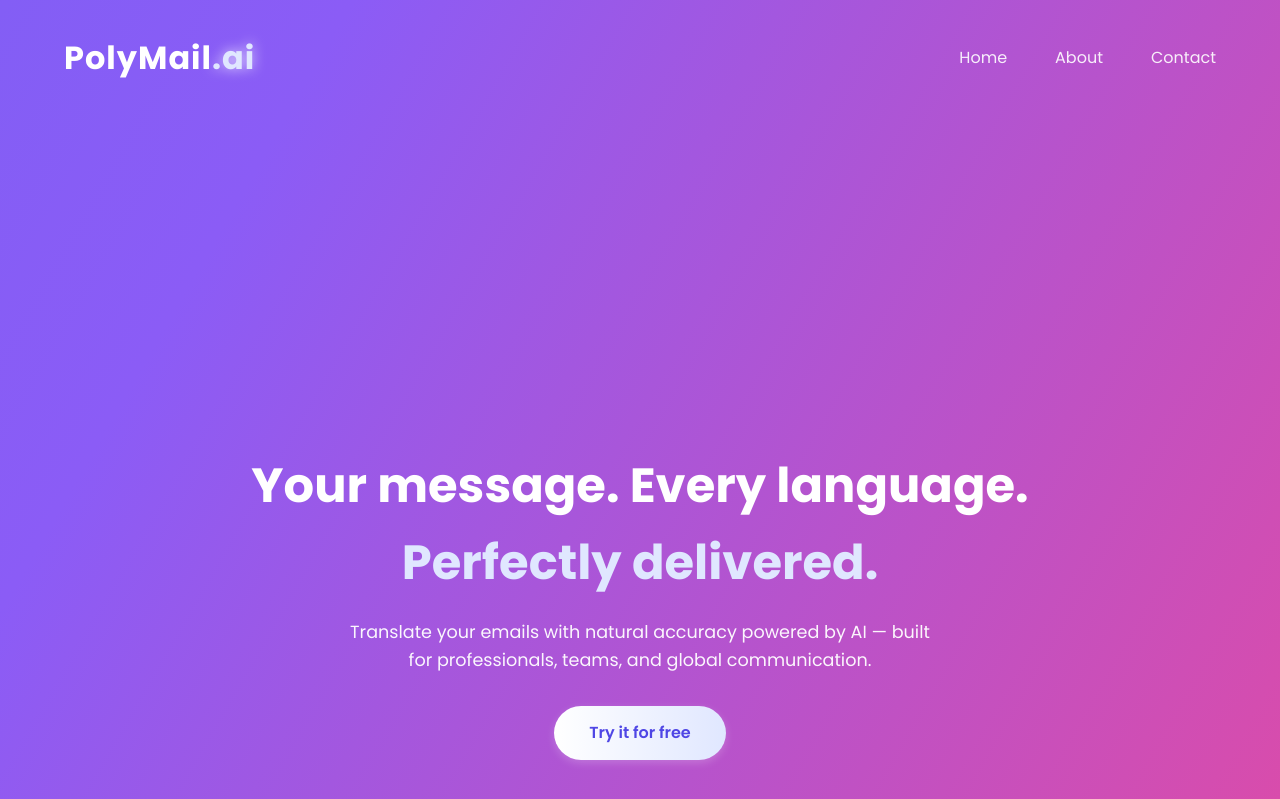
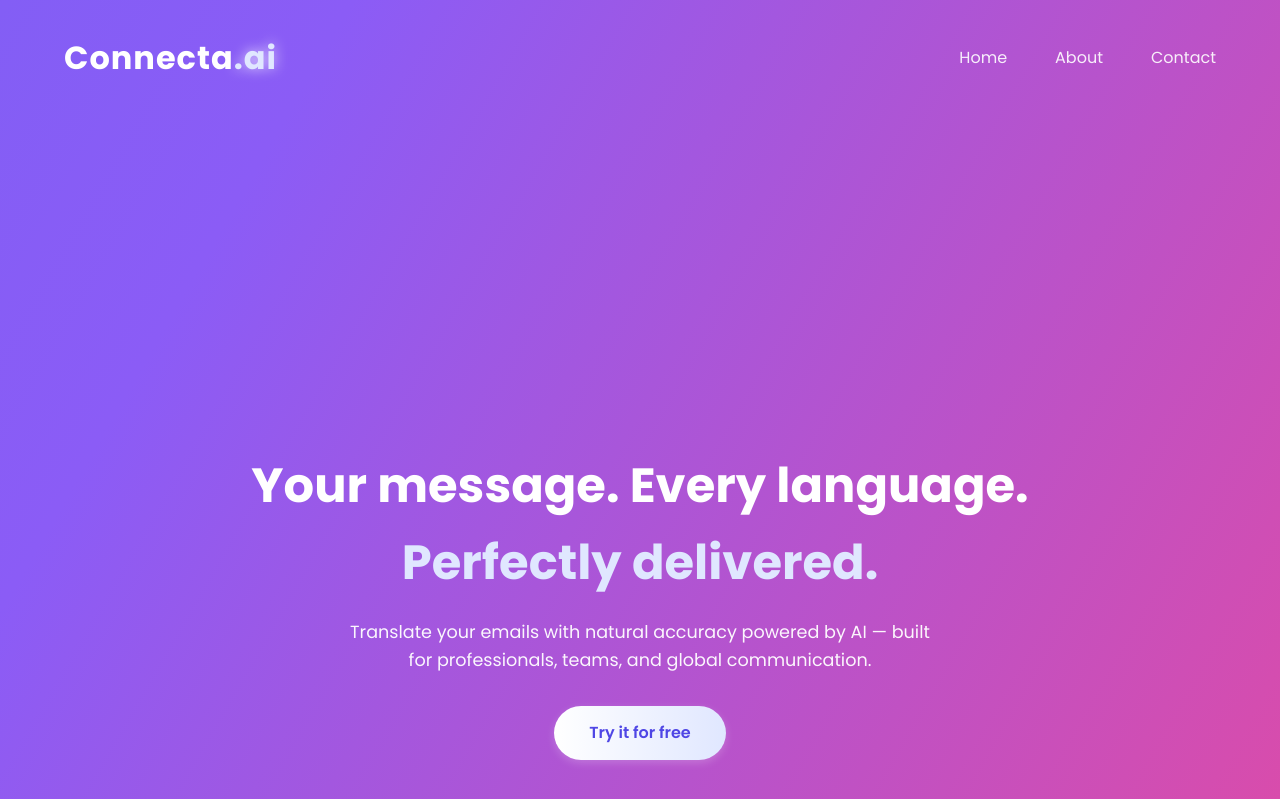
Before and after one commit to chuk16/POLYMAIL, a Flask app: page / in a window 1280 px wide. Shown: the top 799 px of the page. Run offline with Flask 3, Linux system fonts and the light colour scheme.

Commit message:
Update index.html

```diff
--- a/templates/index.html
+++ b/templates/index.html
@@ -3,7 +3,7 @@
 <head>
   <meta charset="UTF-8" />
   <meta name="viewport" content="width=device-width, initial-scale=1.0" />
-  <title>PolyMail.ai – Your message. Every language. Perfectly delivered.</title>
+  <title>Connecta.ai – Your message. Every language. Perfectly delivered.</title>
   <link rel="stylesheet" href="/static/style.css" />
   <link href="https://fonts.googleapis.com/css2?family=Poppins:wght@400;600;700&family=Quicksand:wght@400;500&display=swap" rel="stylesheet">
   <script src="/static/script.js" defer></script>
@@ -12,7 +12,7 @@
   <!-- HERO SECTION -->
   <header class="hero">
     <div class="navbar fade-in">
-      <h1 class="logo">PolyMail<span>.ai</span></h1>
+      <h1 class="logo">Connecta<span>.ai</span></h1>
       <nav>
         <a href="/">Home</a>
         <a href="/about">About</a>
```
